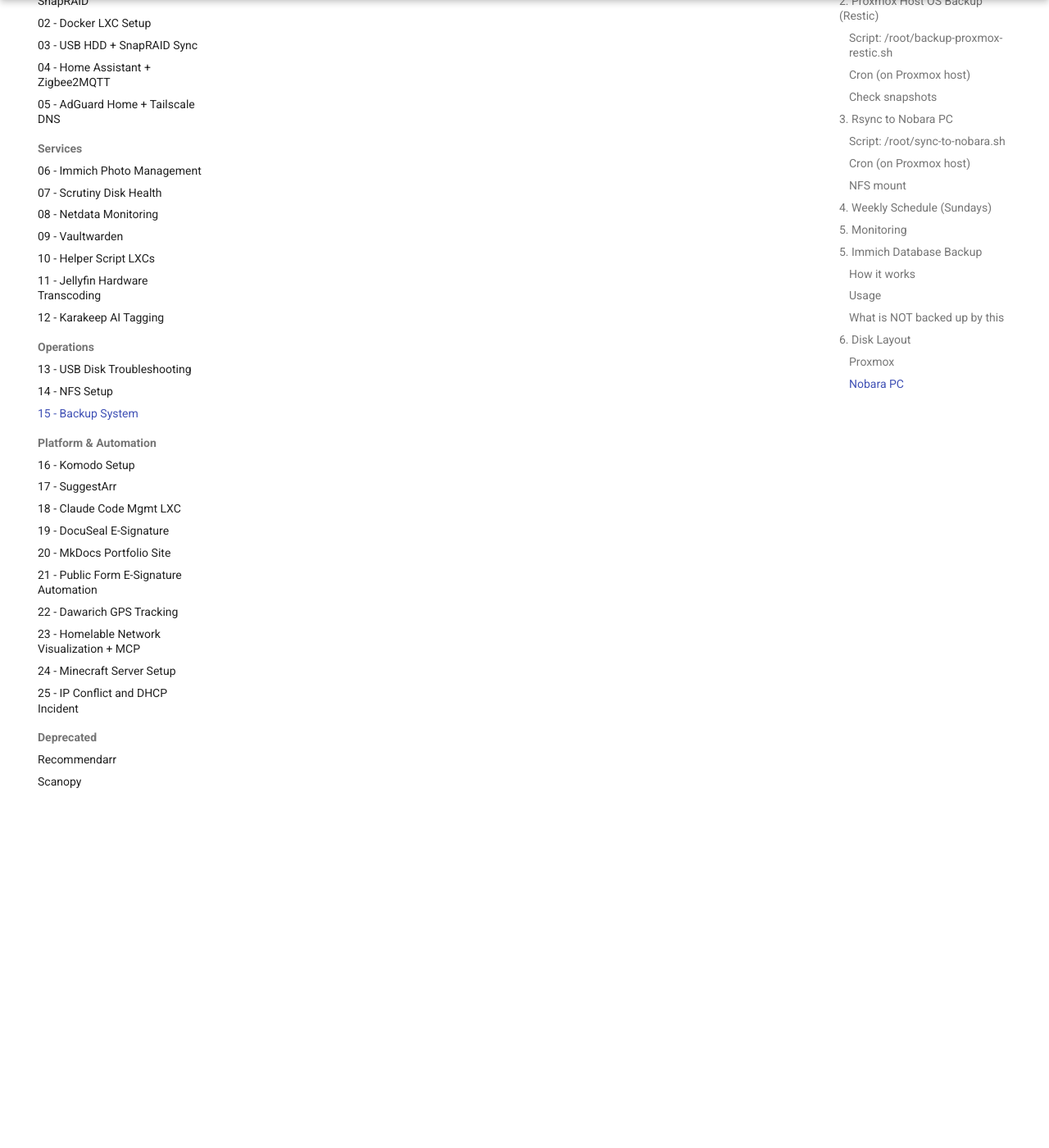
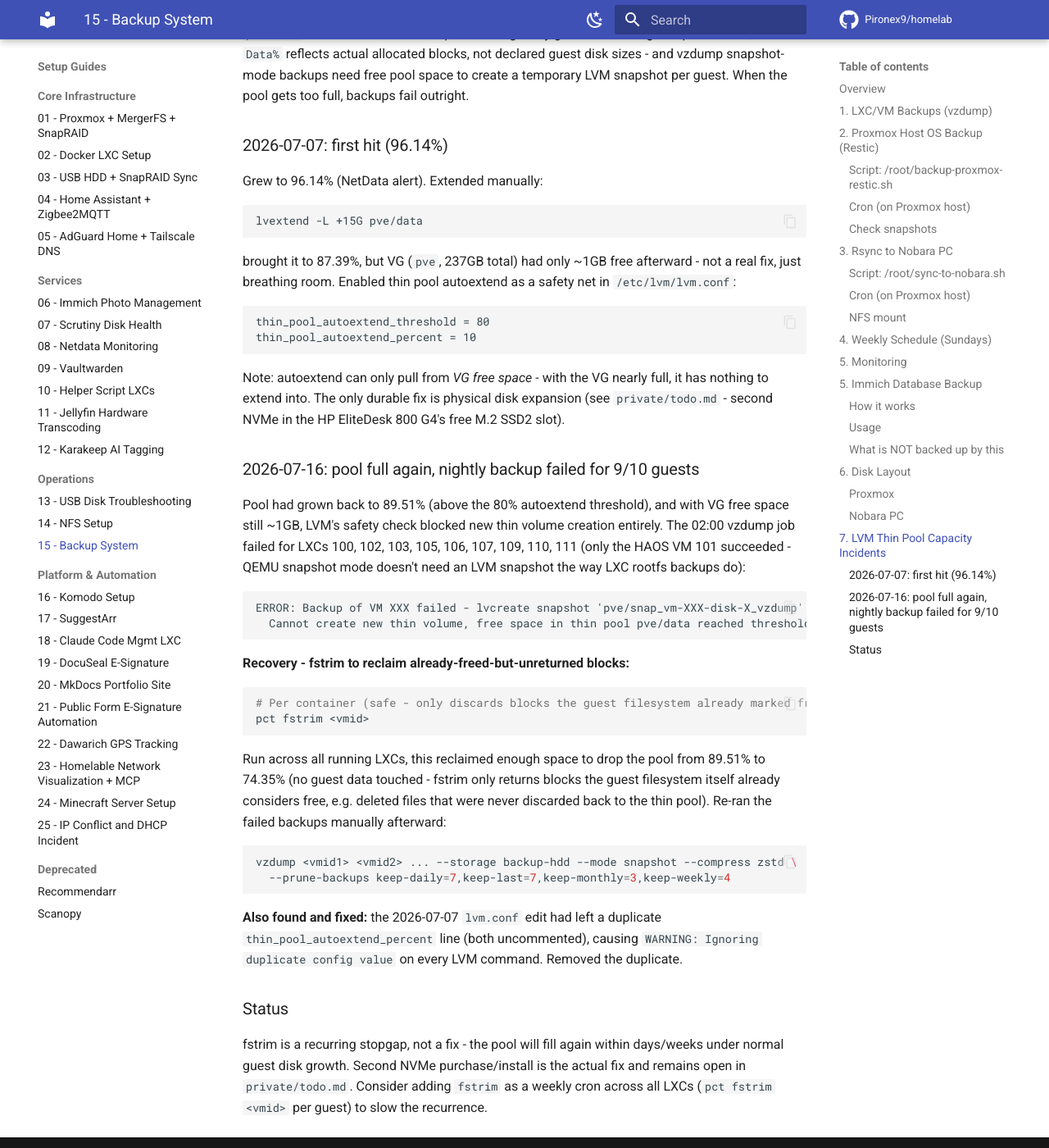
Before and after one commit to Pironex9/homelab, an MkDocs documentation site: the page built from docs/proxmox/15_Proxmox_Backup_System_Documentation.md, in a window 1280 px wide and 1400 px high, scrolled down 4735 px. Shown: the whole window at 82% size. Built offline with MkDocs 1.6.1 and Material for MkDocs 9.7.7, drawn with Linux system fonts in a browser that asks for light colours; comment, search, counter and statistics services are not loaded; some of the changed text lies outside the part shown.

Commit message:
docs(proxmox): document LVM thin pool incidents and Vaultwarden client-login fixes
Records the 2026-07-07/07-16 pve/data thin pool capacity incidents (autoextend
limits, fstrim recovery procedure) and the Vaultwarden DOMAIN/version bugs that
broke browser extension and mobile client login while the web vault kept working.
Public domain redacted to a placeholder - password manager subdomains don't
belong in a published portfolio site.

````diff
--- a/docs/proxmox/15_Proxmox_Backup_System_Documentation.md
+++ b/docs/proxmox/15_Proxmox_Backup_System_Documentation.md
@@ -1,5 +1,5 @@
 **Date:** 2026-02-11
-**Updated:** 2026-03-04
+**Updated:** 2026-07-16
 **Hostname:** pve
 **IP address:** 192.168.0.109
 
@@ -190,3 +190,47 @@
 ```
 /mnt/hdd/Backup (3.7TB) -> NFS export, rsync target
 ```
+
+---
+
+## 7. LVM Thin Pool Capacity Incidents
+
+`pve/data` is a 164.94GB LVM thin pool hosting every guest disk. Being thin-provisioned, its `Data%` reflects actual allocated blocks, not declared guest disk sizes - and vzdump snapshot-mode backups need free pool space to create a temporary LVM snapshot per guest. When the pool gets too full, backups fail outright.
+
+### 2026-07-07: first hit (96.14%)
+
+Grew to 96.14% (NetData alert). Extended manually:
+```bash
+lvextend -L +15G pve/data
+```
+brought it to 87.39%, but VG (`pve`, 237GB total) had only ~1GB free afterward - not a real fix, just breathing room. Enabled thin pool autoextend as a safety net in `/etc/lvm/lvm.conf`:
+```
+thin_pool_autoextend_threshold = 80
+thin_pool_autoextend_percent = 10
+```
+Note: autoextend can only pull from *VG free space* - with the VG nearly full, it has nothing to extend into. The only durable fix is physical disk expansion (see `private/todo.md` - second NVMe in the HP EliteDesk 800 G4's free M.2 SSD2 slot).
+
+### 2026-07-16: pool full again, nightly backup failed for 9/10 guests
+
+Pool had grown back to 89.51% (above the 80% autoextend threshold), and with VG free space still ~1GB, LVM's safety check blocked new thin volume creation entirely. The 02:00 vzdump job failed for LXCs 100, 102, 103, 105, 106, 107, 109, 110, 111 (only the HAOS VM 101 succeeded - QEMU snapshot mode doesn't need an LVM snapshot the way LXC rootfs backups do):
+```
+ERROR: Backup of VM XXX failed - lvcreate snapshot 'pve/snap_vm-XXX-disk-X_vzdump' error:
+  Cannot create new thin volume, free space in thin pool pve/data reached threshold.
+```
+
+**Recovery - fstrim to reclaim already-freed-but-unreturned blocks:**
+```bash
+# Per container (safe - only discards blocks the guest filesystem already marked free)
+pct fstrim <vmid>
+```
+Run across all running LXCs, this reclaimed enough space to drop the pool from 89.51% to 74.35% (no guest data touched - fstrim only returns blocks the guest filesystem itself already considers free, e.g. deleted files that were never discarded back to the thin pool). Re-ran the failed backups manually afterward:
+```bash
+vzdump <vmid1> <vmid2> ... --storage backup-hdd --mode snapshot --compress zstd \
+  --prune-backups keep-daily=7,keep-last=7,keep-monthly=3,keep-weekly=4
+```
+
+**Also found and fixed:** the 2026-07-07 `lvm.conf` edit had left a duplicate `thin_pool_autoextend_percent` line (both uncommented), causing `WARNING: Ignoring duplicate config value` on every LVM command. Removed the duplicate.
+
+### Status
+
+fstrim is a recurring stopgap, not a fix - the pool will fill again within days/weeks under normal guest disk growth. Second NVMe purchase/install is the actual fix and remains open in `private/todo.md`. Consider adding `fstrim` as a weekly cron across all LXCs (`pct fstrim <vmid>` per guest) to slow the recurrence.
````
Also changed, not shown: docs/proxmox/09_Vaultwarden.md (+22 -0 lines).
